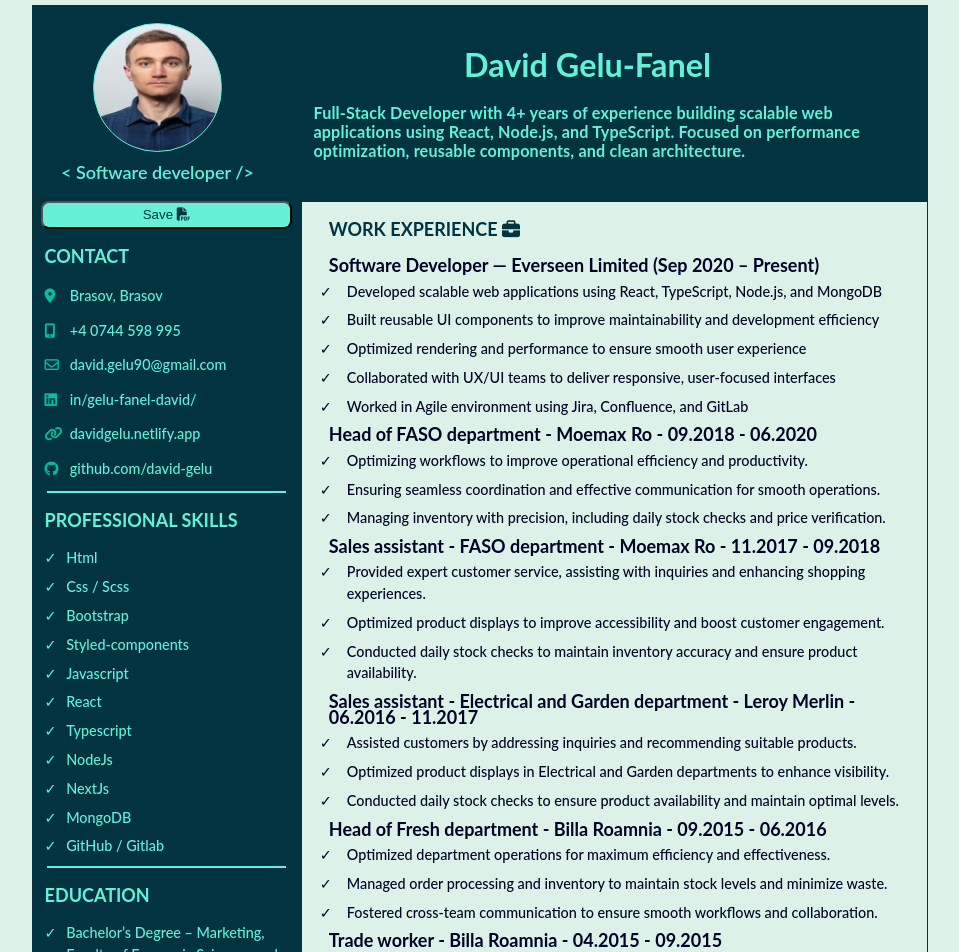
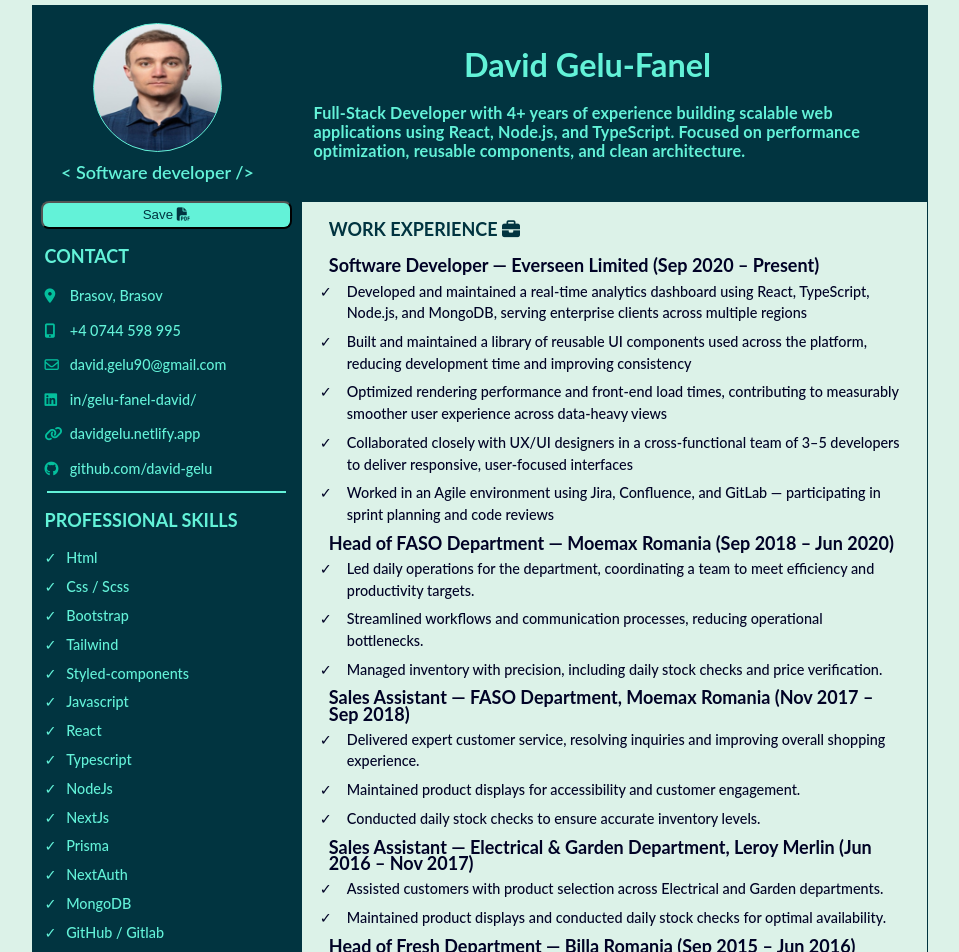
Before and after one commit to david-gelu/proiect4, a React (Vite) app: page / in a window 1280 px wide. Shown: the top 952 px of the page, without its empty margins (160-1119 px from the left). Built offline with nearby package versions, Linux system fonts and the light colour scheme; what @react-pdf/renderer would draw is missing.

Commit message:
update data

```diff
--- a/src/data.ts
+++ b/src/data.ts
@@ -34,18 +34,21 @@
   'Html',
   'Css / Scss',
   'Bootstrap',
+  'Tailwind',
   'Styled-components',
   'Javascript',
   'React',
   'Typescript',
   'NodeJs',
   'NextJs',
+  'Prisma',
+  'NextAuth',
   'MongoDB',
   'GitHub / Gitlab',
 ]
 
 export const education = [
-  'Bachelor’s Degree – Marketing, Faculty of Economic Sciences and Business Administration (2022 – 2025)',
+  'Bachelor\'s Degree – Marketing, Faculty of Economic Sciences and Business Administration (2022 – 2025)',
   'Introduction to MongoDB – 2024',
   'Front-End Web Design Certification (ANC Accredited) – IT School (2019)',
 ]
@@ -67,49 +70,47 @@
   {
     title: 'Software Developer — Everseen Limited (Sep 2020 – Present)',
     items: [
-      'Developed scalable web applications using React, TypeScript, Node.js, and MongoDB',
-      'Built reusable UI components to improve maintainability and development efficiency',
-      'Optimized rendering and performance to ensure smooth user experience',
-      'Collaborated with UX/UI teams to deliver responsive, user-focused interfaces',
-      'Worked in Agile environment using Jira, Confluence, and GitLab',
+      'Developed and maintained a real-time analytics dashboard using React, TypeScript, Node.js, and MongoDB, serving enterprise clients across multiple regions',
+      'Built and maintained a library of reusable UI components used across the platform, reducing development time and improving consistency',
+      'Optimized rendering performance and front-end load times, contributing to measurably smoother user experience across data-heavy views',
+      'Collaborated closely with UX/UI designers in a cross-functional team of 3–5 developers to deliver responsive, user-focused interfaces',
+      'Worked in an Agile environment using Jira, Confluence, and GitLab — participating in sprint planning and code reviews',
     ],
   },
   {
-    title: 'Head of FASO department - Moemax Ro - 09.2018 - 06.2020',
+    title: 'Head of FASO Department — Moemax Romania (Sep 2018 – Jun 2020)',
     items: [
-      'Optimizing workflows to improve operational efficiency and productivity.',
-      'Ensuring seamless coordination and effective communication for smooth operations.',
-      'Managing inventory with precision, including daily stock checks and price verification.'
+      'Led daily operations for the department, coordinating a team to meet efficiency and productivity targets.',
+      'Streamlined workflows and communication processes, reducing operational bottlenecks.',
+      'Managed inventory with precision, including daily stock checks and price verification.',
     ],
   },
   {
-    title: 'Sales assistant - FASO department - Moemax Ro - 11.2017 - 09.2018',
+    title: 'Sales Assistant — FASO Department, Moemax Romania (Nov 2017 – Sep 2018)',
     items: [
-      'Provided expert customer service, assisting with inquiries and enhancing shopping experiences.',
-      'Optimized product displays to improve accessibility and boost customer engagement.',
-      'Conducted daily stock checks to maintain inventory accuracy and ensure product availability.'
-    ]
-  },
-  {
-    title: 'Sales assistant - Electrical and Garden department - Leroy Merlin - 06.2016 - 11.2017',
-    items: [
-      'Assisted customers by addressing inquiries and recommending suitable products.',
-      'Optimized product displays in Electrical and Garden departments to enhance visibility.',
-      'Conducted daily stock checks to ensure product availability and maintain optimal levels.'
+      'Delivered expert customer service, resolving inquiries and improving overall shopping experience.',
+      'Maintained product displays for accessibility and customer engagement.',
+      'Conducted daily stock checks to ensure accurate inventory levels.',
     ],
   },
   {
-    title: 'Head of Fresh department - Billa Roamnia - 09.2015 - 06.2016',
+    title: 'Sales Assistant — Electrical & Garden Department, Leroy Merlin (Jun 2016 – Nov 2017)',
     items: [
-      'Optimized department operations for maximum efficiency and effectiveness.',
-      'Managed order processing and inventory to maintain stock levels and minimize waste.',
-      'Fostered cross-team communication to ensure smooth workflows and collaboration.'
+      'Assisted customers with product selection across Electrical and Garden departments.',
+      'Maintained product displays and conducted daily stock checks for optimal availability.',
     ],
   },
   {
-    title: 'Trade worker - Billa Roamnia - 04.2015 - 09.2015',
+    title: 'Head of Fresh Department — Billa Romania (Sep 2015 – Jun 2016)',
     items: [
-      'Ensured efficient stocking of shelves, maintained product availability, and provided exceptional customer service through prompt assistance and support.'
+      'Managed department operations, order processing, and inventory to minimize waste and maintain stock levels.',
+      'Coordinated cross-team communication for smooth daily workflows.',
+    ],
+  },
+  {
+    title: 'Trade Worker — Billa Romania (Apr 2015 – Sep 2015)',
+    items: [
+      'Stocked shelves, maintained product availability, and provided customer assistance on the floor.',
     ],
   },
 ]
@@ -117,7 +118,7 @@
 export interface Certification {
   title: string;
   items: string[];
-  icon?: string; // Optional icon property
+  icon?: string;
 }
 
 export const certifications: Certification[] = [
```
